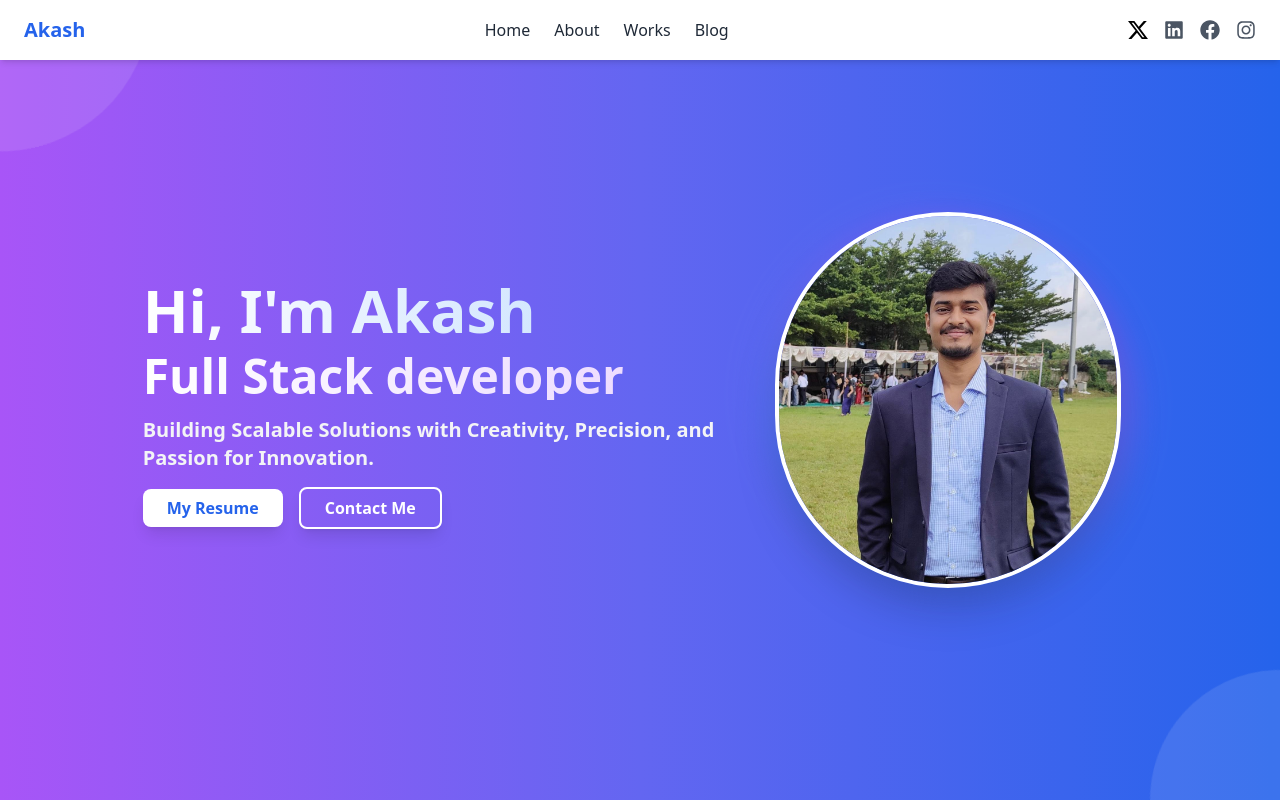
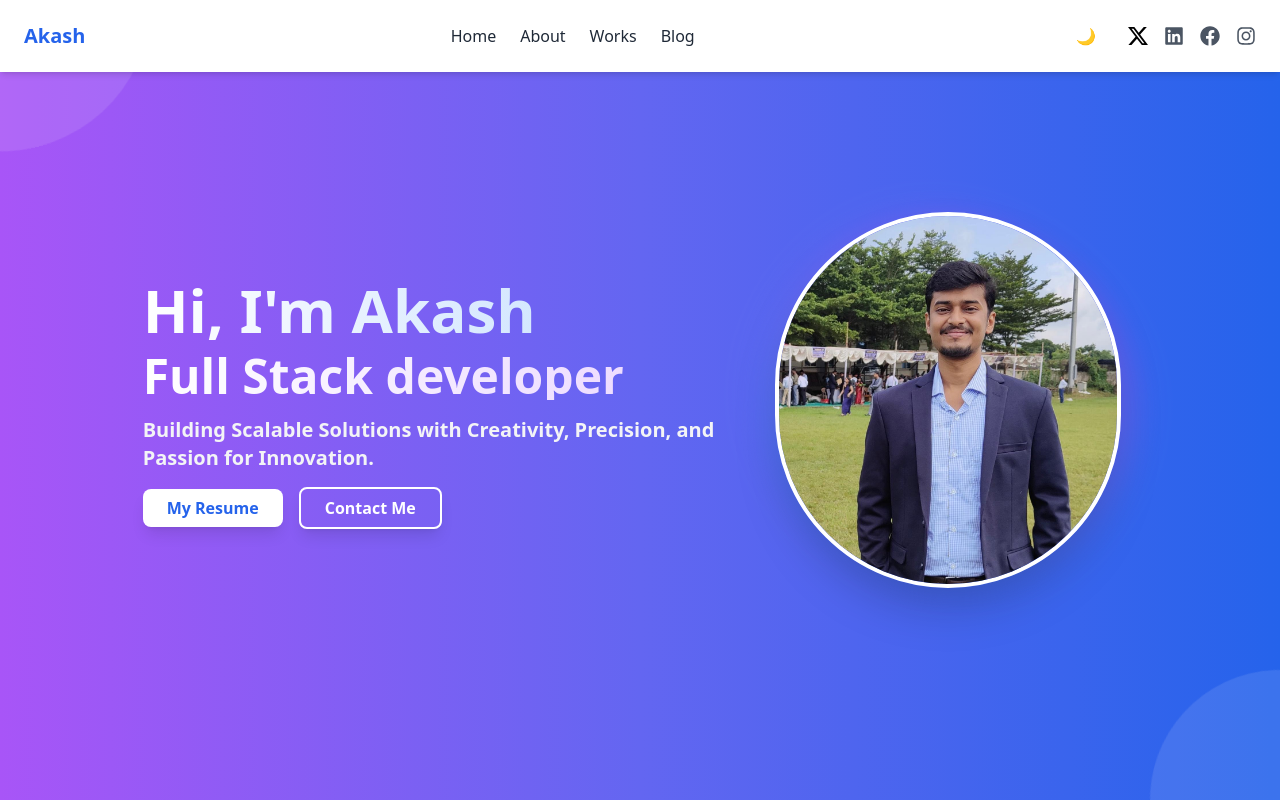
Before and after one commit to Abstract-ak/My_portfolio, a React (Vite) app: page / in a window 1280 px wide. Shown: the top 800 px of the page. Built offline with nearby package versions, Linux system fonts and the light colour scheme.

Commit message:
theme context light and dark mode

```diff
--- a/src/App.jsx
+++ b/src/App.jsx
@@ -1,19 +1,22 @@
 import React from "react";
 import { BrowserRouter as Router, Routes, Route } from "react-router-dom";
+import { ThemeProvider } from "./context/ThemeContext";
 import "./styles/tailwind.css";
 import Hero from "./components/Hero";
 import About from "./components/About";
 import Projects from "./components/Project";
 // import Experience from "./components/Experience";
-import Contact from "./components/Contact";
+// import Contact from "./components/Contact";
 import Footer from "./components/Footer";
 import Navbar from "./components/Navbar";
 import Blog from "./components/Blog";
 
 function App() {
   return (
+    <ThemeProvider>
       <Router>
-      <div className="App">
+        <div className={` App`}>
+          {/* <ThemeToggle /> */}
           <Navbar />
           <Hero />
           <About />
@@ -24,6 +27,7 @@ function App() {
           <Footer />
         </div>
       </Router>
+    </ThemeProvider>
   );
 }
 
--- a/src/components/Navbar.jsx
+++ b/src/components/Navbar.jsx
@@ -1,8 +1,11 @@
 import React from "react";
 import { FaLinkedin, FaFacebook, FaInstagram } from "react-icons/fa";
 import { BsTwitterX } from "react-icons/bs";
+import { useTheme } from '../context/ThemeContext';
 
 const Navbar = () => {
+  const { theme, toggleTheme } = useTheme();
+
   const handleScroll = (id) => {
     document.getElementById(id).scrollIntoView({ behavior: "smooth" });
   };
@@ -15,7 +18,7 @@ const Navbar = () => {
 
         {/* Navigation Links */}
         <ul className="hidden md:flex space-x-6 text-gray-800">
-          {["Home", "About", "Works", "Blog"].map((item) => (
+          {['Home', 'About', 'Works', 'Blog'].map((item) => (
             <li
               key={item}
               className="cursor-pointer hover:text-blue-600"
@@ -26,8 +29,17 @@ const Navbar = () => {
           ))}
         </ul>
 
+
         {/* Social Media Icons */}
-        <div className="flex space-x-4">
+        <div className="flex space-x-4 items-center">
+          {/* Theme Toggle Button */}
+            <button
+              onClick={toggleTheme}
+              className="bg-transparent text-gray-800 hover:bg-gray-200 px-4 py-2 rounded-full transition-all duration-300"
+              aria-label="Toggle Theme"
+            >
+              {theme === 'light' ? '🌙' : '☀️'}
+            </button>
           <a
             href="https://twitter.com/"
             target="_blank"
--- /dev/null
+++ b/src/context/ThemeContext.jsx
@@ -0,0 +1,30 @@
+import React, { createContext, useState, useContext, useEffect } from 'react';
+
+export const ThemeContext = createContext();
+
+export const ThemeProvider = ({ children }) => {
+  const [theme, setTheme] = useState(() => {
+    // Check local storage for saved theme, default to 'light'
+    const savedTheme = localStorage.getItem('theme');
+    return savedTheme || 'light';
+  });
+
+  useEffect(() => {
+    // Update local storage and html attribute when theme changes
+    localStorage.setItem('theme', theme);
+    document.documentElement.setAttribute('data-theme', theme);
+  }, [theme]);
+
+  const toggleTheme = () => {
+    setTheme(prevTheme => prevTheme === 'light' ? 'dark' : 'light');
+  };
+
+  return (
+    <ThemeContext.Provider value={{ theme, toggleTheme }}>
+      {children}
+    </ThemeContext.Provider>
+  );
+};
+
+// Custom hook to use the theme context
+export const useTheme = () => useContext(ThemeContext);
```
Also changed, not shown: src/index.css (added, +32 -0 lines). Lines whose indentation alone changed are shown as unchanged.
